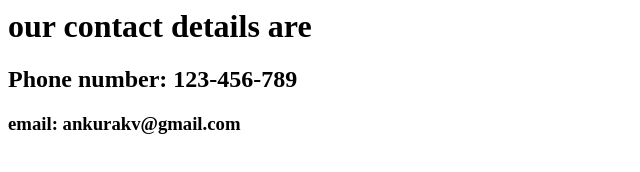
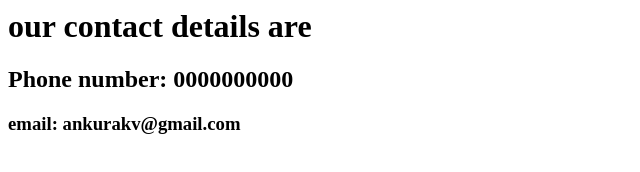
Before and after one commit to ankurakv11/gitlearning, a plain HTML site: page index.html in a window 1280 px wide. Shown: the full height of the page, 0-640 px from the left. Drawn offline with Linux system fonts and the light colour scheme.

Commit message:
update num

```diff
--- a/index.html
+++ b/index.html
@@ -1,3 +1,3 @@
 <h1> our contact details are </h1>
-<h2> Phone number: 123-456-789 </h2>
+<h2> Phone number: 0000000000 </h2>
 <h3> email: ankurakv@gmail.com </h3>
```
